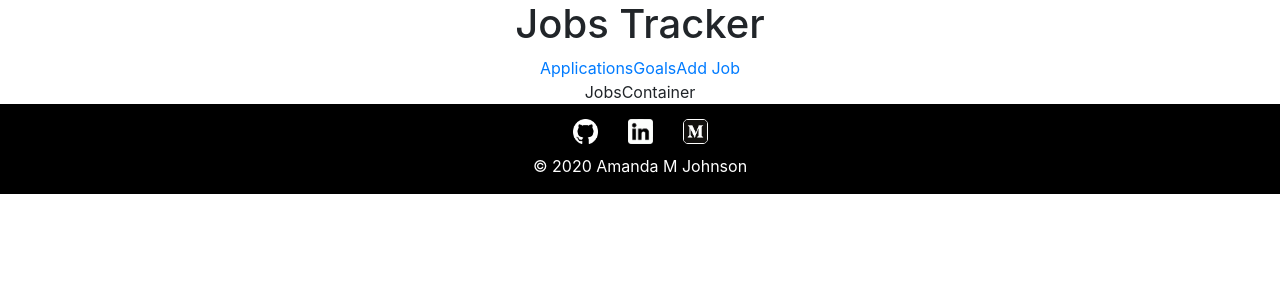
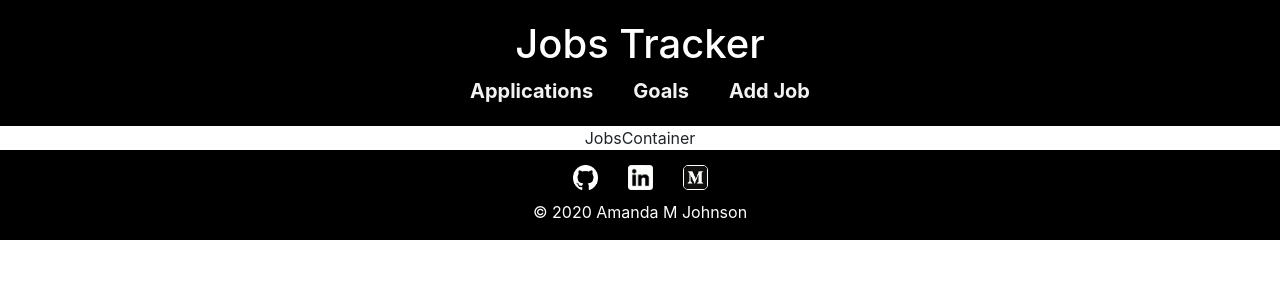
Before and after one commit to amandena/jobs-tracker, a React (Create React App) app in the folder client/: page / in a window 1280 px wide. Shown: the top 300 px of the page. Built offline with nearby package versions, Linux system fonts and the light colour scheme.

Commit message:
added a header stylesheet

```diff
--- a/client/src/App.js
+++ b/client/src/App.js
@@ -1,5 +1,6 @@
 import './App.css'
 import './stylesheets/footer.css'
+import './stylesheets/header.css'
 import React from 'react'
 import JobsContainer from './containers/JobsContainer'
 import Header from './components/Header'
--- /dev/null
+++ b/client/src/stylesheets/header.css
@@ -0,0 +1,29 @@
+header {
+  padding: 20px;
+  background-color: black;
+  color: white;
+  top: 0;
+  left: 0;
+  right: 0;
+  width: 100%;
+  z-index: 1;
+}
+
+header a {
+  color: #f2f2f2;
+  text-align: center;
+  padding: 20px;
+  text-decoration: none;
+  font-weight: bold;
+  font-size: 20px;
+}
+
+header a:hover {
+  color: grey;
+  text-decoration-color: grey;
+  text-decoration: none;
+}
+
+header a.active {
+  color: rgb(184, 75, 11);
+}
```
